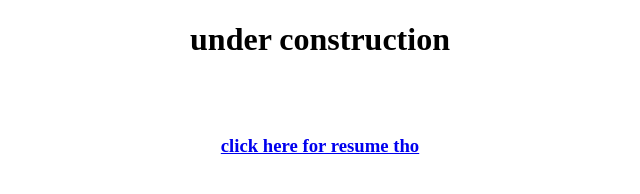
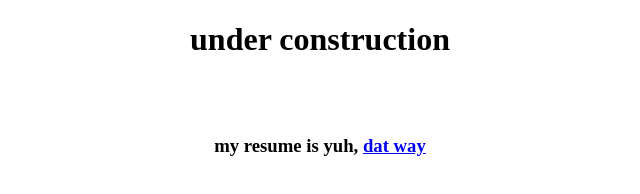
Before and after one commit to as2626/as2626.github.io, a plain HTML site: page index.html in a window 1280 px wide. Shown: the whole page, without its empty margins (320-960 px from the left). Drawn offline with Linux system fonts and the light colour scheme.

Commit message:
changed with advice from Pancham (thank you<3)

```diff
--- a/index.html
+++ b/index.html
@@ -5,7 +5,7 @@
 <h1 style="text-align:center;">under construction</h1>
 <br>
 <br>
-<h3 style="text-align:center;"><a href="resume.pdf">click here for resume tho</a></h3>
+<h3 style="text-align:center;">my resume is yuh, <a href="resume.pdf">dat way</a></h3>
 
 </body>
 </html>
```
Also changed, not shown: 1 other file.
